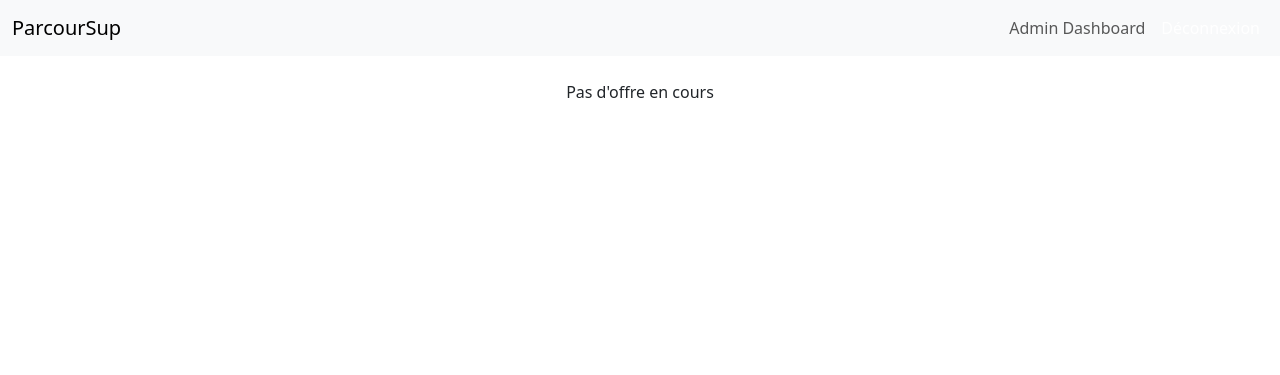
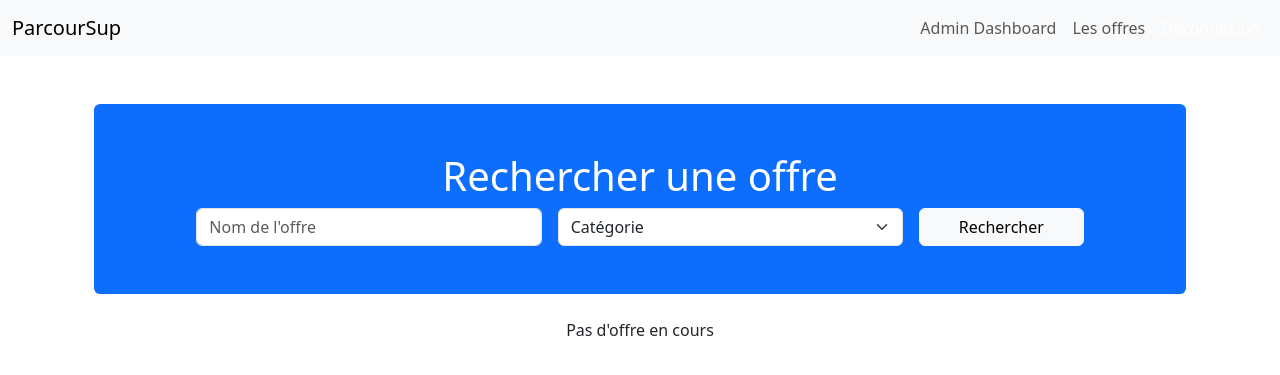
Before and after one commit to aZor9/Django-SN2, a Django app: page /offre/1/postuler/ in a window 1280 px wide. Shown: the top 375 px of the page. Run offline with Django 5.2, Linux system fonts and the light colour scheme; a user stored in the database is signed in; data comes from the database, SQL or seed files in the repository; both versions use the stored data as it was after the commit.

Commit message:
mes offres

```diff
--- a/Django/Parcoursup/templates/navbar.html
+++ b/Django/Parcoursup/templates/navbar.html
@@ -19,9 +19,6 @@
                     <!-- Lien spécifique pour l'utilisateur étudiant -->
                     {% if user.userprofile.user_type == 'student' %}
                         <li class="nav-item">
-                            <a class="nav-link" href="{% url 'offre' %}">Les offres</a>
-                        </li>
-                        <li class="nav-item">
                             <a class="nav-link" href="{% url 'candidature' %}">Mes candidatures</a>
                         </li>
                     {% endif %}
@@ -29,14 +26,17 @@
                     <!-- Lien spécifique pour l'utilisateur établissement -->
                     {% if user.userprofile.user_type == 'etablissement' %}
                         <li class="nav-item">
-                            <a class="nav-link" href="{% url 'offre' %}">Mes offres</a>
+                            <a class="nav-link" href="{% url 'offre_create' %}">Créer une offre</a>
                         </li>
                         <li class="nav-item">
-                            <a class="nav-link" href="{% url 'offre_create' %}">Créer une offre</a>
+                            <a class="nav-link" href="{% url 'offre_show' %}">Mes offre</a>
                         </li>
                     {% endif %}
 
                     <!-- Lien commun pour tous les utilisateurs connectés -->
+                    <li class="nav-item">
+                        <a class="nav-link" href="{% url 'offre' %}">Les offres</a>
+                    </li>
                     <li class="nav-item">
                         <a class="nav-link btn btn-danger text-white" href="{% url 'logout' %}">Déconnexion</a>
                     </li>
--- a/Django/Parcoursup/templates/offre.html
+++ b/Django/Parcoursup/templates/offre.html
@@ -3,9 +3,6 @@
 {% block content %}
 <div class="container">
 
-    {% if user.userprofile.user_type == 'etablissement' %}
-        <h2 class="text-center mb-4">Mes offres disponibles</h2>
-    {% elif user.userprofile.user_type == 'student' %}
         <!-- Section de recherche d'offres -->
         <section class="py-5 bg-primary text-white text-center rounded mt-5">
             <div class="container">
@@ -28,7 +25,6 @@
                 </form>
             </div>
         </section>
-    {% endif %}
 
     <!-- Section des offres -->
     <div class="row mt-4">
--- a/Django/Parcoursup/urls.py
+++ b/Django/Parcoursup/urls.py
@@ -20,6 +20,7 @@
     path('offre/', views_offre.offres, name='offre'),
     path('offre/<int:offer_id>/', views_offre.offre, name='offre_id'),
     path('offre/create/', views_offre.offre_create, name='offre_create'),
+    path('offre/show/', views_offre.offre_show, name='offre_show'),
 
 
     # Candidatures :
--- a/Django/Parcoursup/views_offre.py
+++ b/Django/Parcoursup/views_offre.py
@@ -56,6 +56,10 @@
 
 # def offer_success(request):
 #     return render(request, 'offre.html')
+def offre_show(request):
+    return render(request, 'offre_show.html')
+
+
 
 def offre_create(request):
     if request.method == 'POST':
```
Also changed, not shown: Django/Parcoursup/templates/offre_show.html (added, +8 -0 lines), Django/db.sqlite3.
